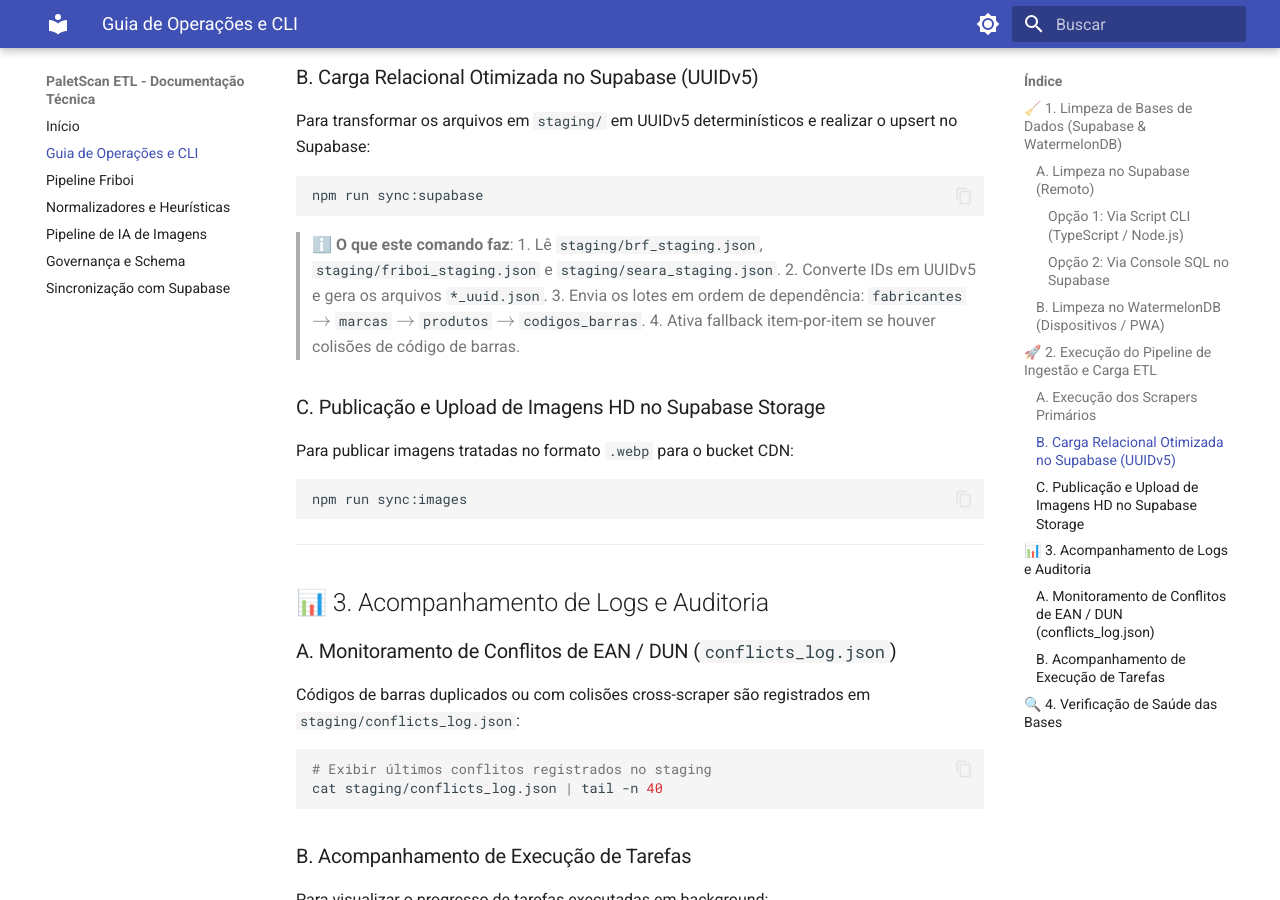
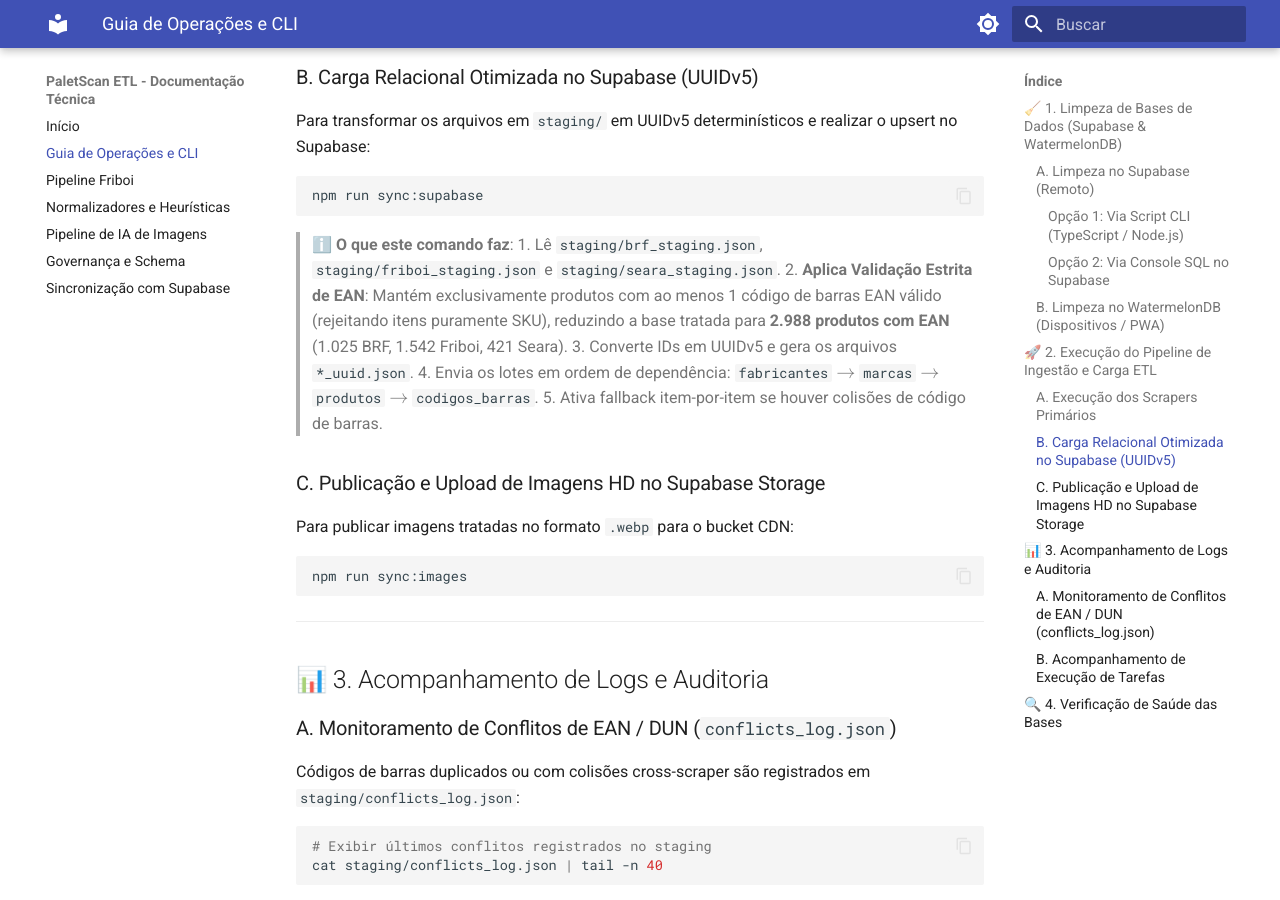
Before and after one commit to NaejBarbosa/paletscan-etl, an MkDocs documentation site: the page built from docs/operacoes.md, in a window 1280 px wide and 900 px high, scrolled down 1999 px. Built offline with MkDocs 1.6.1 and Material for MkDocs 9.7.7, drawn with Linux system fonts in a browser that asks for light colours.

Commit message:
docs: atualizar manifesto de schema, operacoes e contexto com validacao estrita de EANs (2988 produtos)

```diff
--- a/docs/operacoes.md
+++ b/docs/operacoes.md
@@ -88,9 +88,10 @@
 
 > ℹ️ **O que este comando faz**:
 > 1. Lê `staging/brf_staging.json`, `staging/friboi_staging.json` e `staging/seara_staging.json`.
-> 2. Converte IDs em UUIDv5 e gera os arquivos `*_uuid.json`.
-> 3. Envia os lotes em ordem de dependência: `fabricantes` $\rightarrow$ `marcas` $\rightarrow$ `produtos` $\rightarrow$ `codigos_barras`.
-> 4. Ativa fallback item-por-item se houver colisões de código de barras.
+> 2. **Aplica Validação Estrita de EAN**: Mantém exclusivamente produtos com ao menos 1 código de barras EAN válido (rejeitando itens puramente SKU), reduzindo a base tratada para **2.988 produtos com EAN** (1.025 BRF, 1.542 Friboi, 421 Seara).
+> 3. Converte IDs em UUIDv5 e gera os arquivos `*_uuid.json`.
+> 4. Envia os lotes em ordem de dependência: `fabricantes` $\rightarrow$ `marcas` $\rightarrow$ `produtos` $\rightarrow$ `codigos_barras`.
+> 5. Ativa fallback item-por-item se houver colisões de código de barras.
 
 ### C. Publicação e Upload de Imagens HD no Supabase Storage
 Para publicar imagens tratadas no formato `.webp` para o bucket CDN:
```
Also changed, not shown: CONTEXT.md (+6 -0 lines), docs/schema-manifesto.md (+1 -0 lines).
